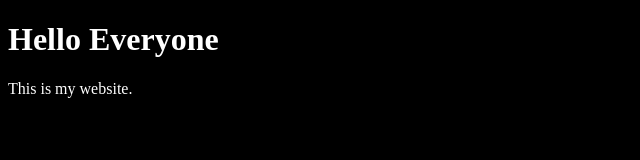
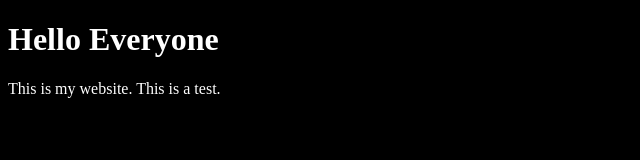
Before and after one commit to seinenbat/sentai, a plain HTML site: page index.html in a window 1280 px wide. Shown: the full height of the page, 0-640 px from the left. Drawn offline with Linux system fonts and the light colour scheme.

Commit message:
adding text test

```diff
--- a/index.html
+++ b/index.html
@@ -25,7 +25,7 @@
 <h1>Hello Everyone</h1>
 
 
-<p>This is my website.</p>
+<p>This is my website. This is a test.</p>
 
 
 </body>
```
